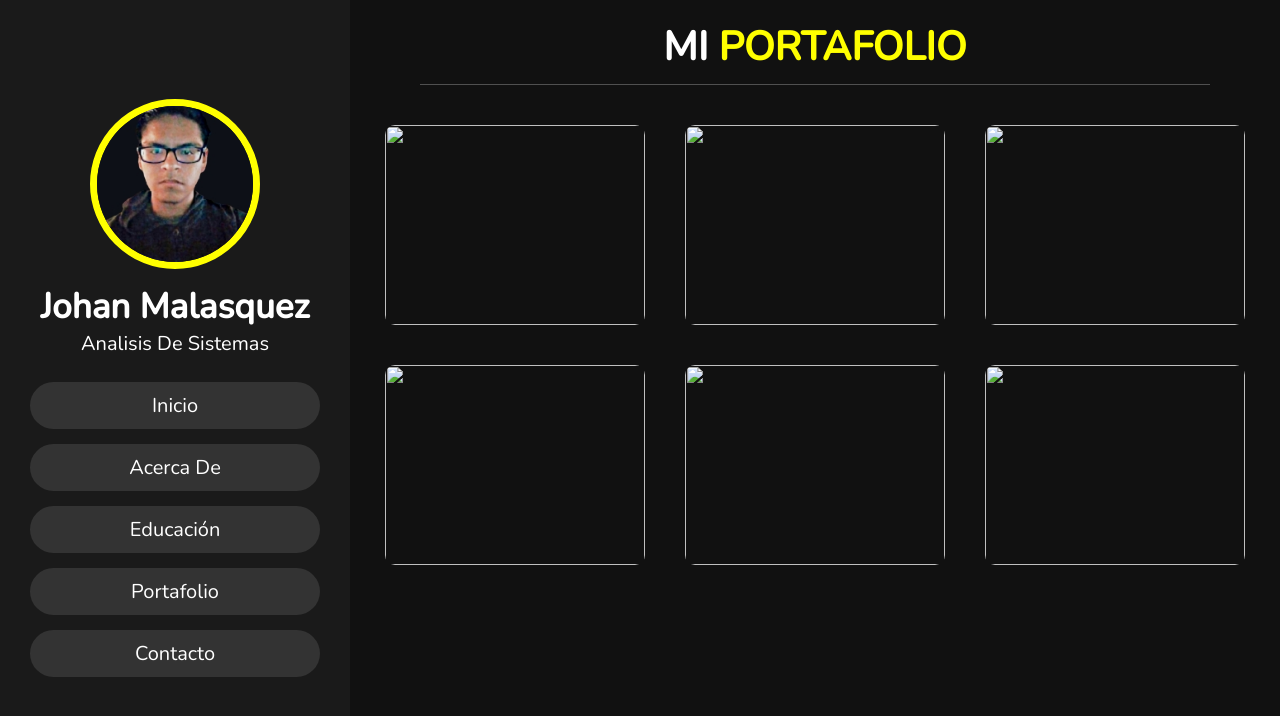
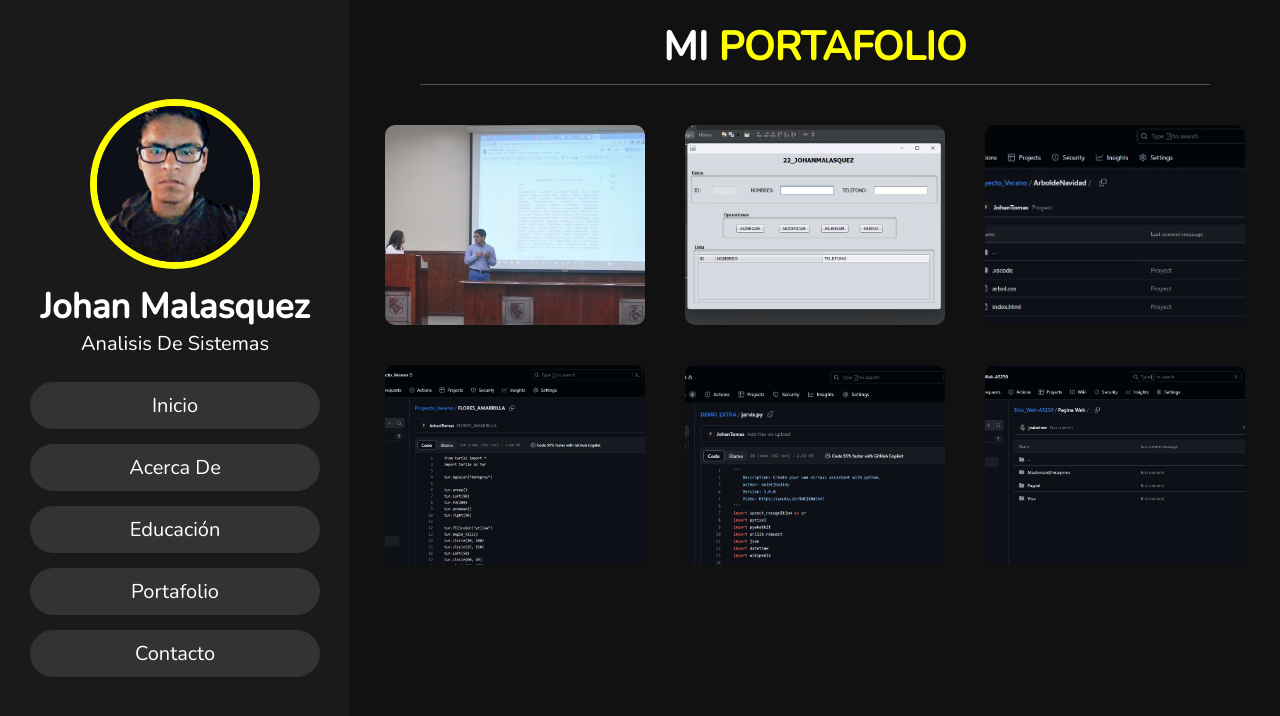
Before and after one commit to JohanTomas/CUA-DB_I-SOV, a plain HTML site: page HTML/portfolio.html in a window 1280 px wide. Drawn offline with nearby package versions, Linux system fonts and the light colour scheme.

Commit message:
My Proyect

```diff
--- a/HTML/portfolio.html
+++ b/HTML/portfolio.html
@@ -40,22 +40,22 @@
         <div class="box-container">
 
             <div class="box">
-                <img src="" alt="">
+                <img src="/IMG/Screenshot_2.jpg" alt="">
             </div>
             <div class="box">
-                <img src="" alt="">
+                <img src="/IMG/Screenshot_3.jpg" alt="">
             </div>
             <div class="box">
-                <img src="" alt="">
+                <img src="/IMG/Screenshot_4.jpg" alt="">
             </div>
             <div class="box">
-                <img src="" alt="">
+                <img src="/IMG/Screenshot_5.jpg" alt="">
             </div>
             <div class="box">
-                <img src="" alt="">
+                <img src="/IMG/Screenshot_6.jpg" alt="">
             </div>
             <div class="box">
-                <img src="" alt="">
+                <img src="/IMG/Screenshot_7.jpg" alt="">
             </div>
 
         </div>
```
Also changed, not shown: IMG/Screenshot_2.jpg (added), IMG/Screenshot_3.jpg (added), IMG/Screenshot_4.jpg (added), IMG/Screenshot_5.jpg (added), IMG/Screenshot_6.jpg (added), IMG/Screenshot_7.jpg (added).
